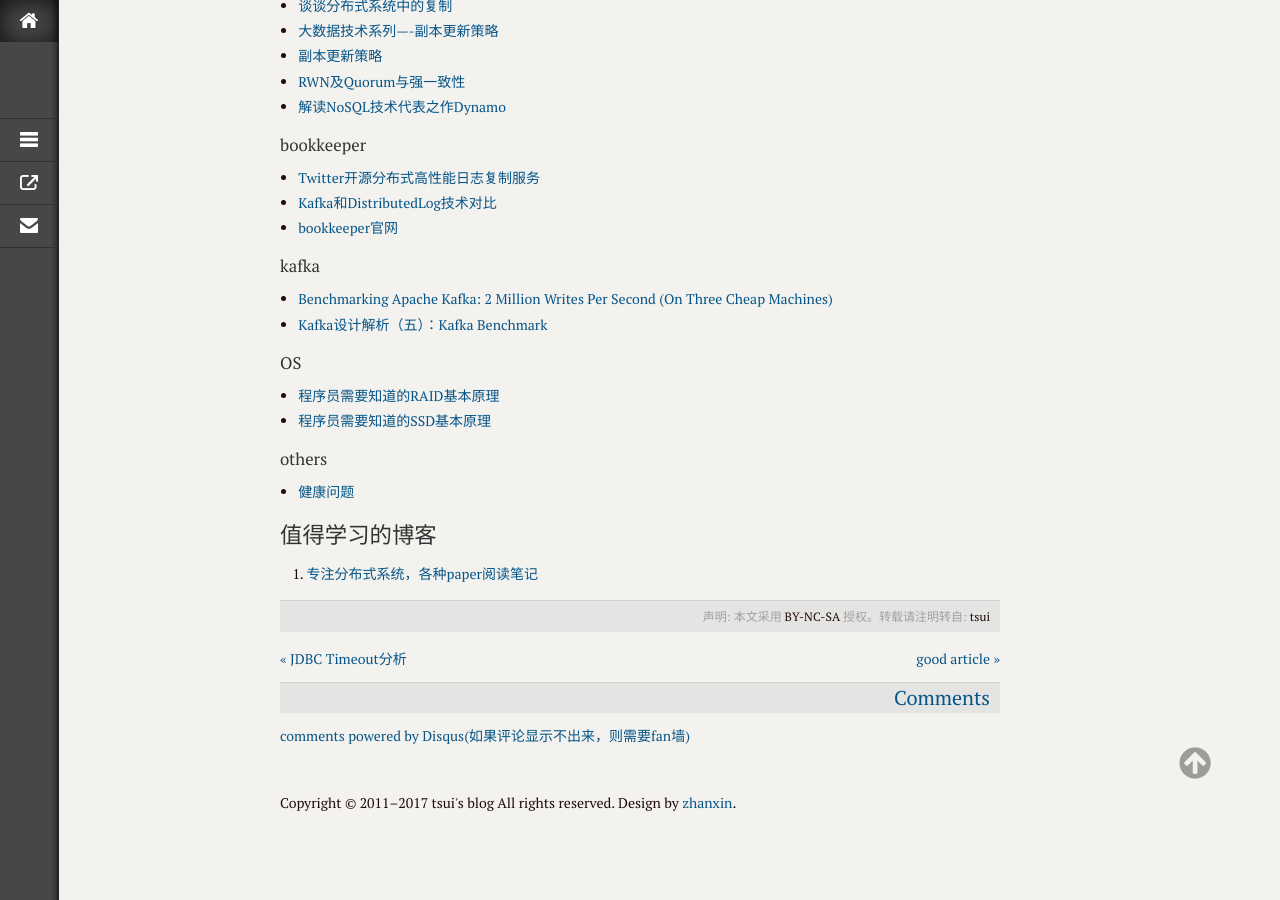
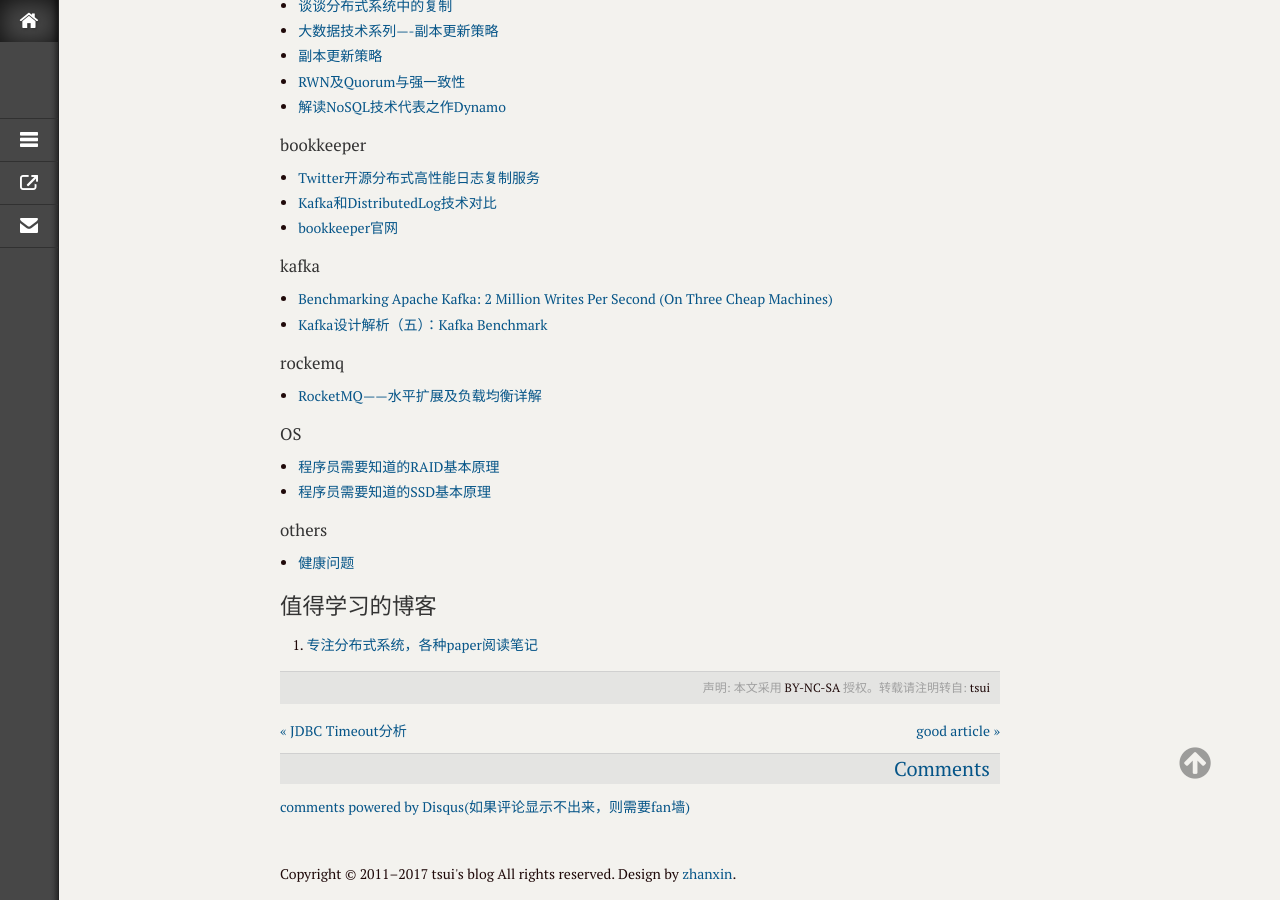
Before and after one commit to xmtsui/blog, a Jekyll site: the page built from _posts/2017/2017-03-14-readqueue-01.md, in a window 1280 px wide and 900 px high, scrolled down 1200 px. Built offline with Jekyll 4.4.1, drawn with Linux system fonts in a browser that asks for light colours; comment, search, counter and statistics services are not loaded.

Commit message:
modify by quickcommint

```diff
--- a/_posts/2017/2017-03-14-readqueue-01.md
+++ b/_posts/2017/2017-03-14-readqueue-01.md
@@ -61,6 +61,9 @@
 * [Benchmarking Apache Kafka: 2 Million Writes Per Second (On Three Cheap Machines)](https://engineering.linkedin.com/kafka/benchmarking-apache-kafka-2-million-writes-second-three-cheap-machines)
 * [Kafka设计解析（五）：Kafka Benchmark](http://www.infoq.com/cn/articles/kafka-analysis-part-5)
 
+#### rockemq
+* [RocketMQ——水平扩展及负载均衡详解](http://jaskey.github.io/blog/2016/12/19/rocketmq-rebalance/)
+
 #### OS
 * [程序员需要知道的RAID基本原理](http://oserror.com/backend/raid-principle/)
 * [程序员需要知道的SSD基本原理](http://oserror.com/backend/ssd-principle/)
```
